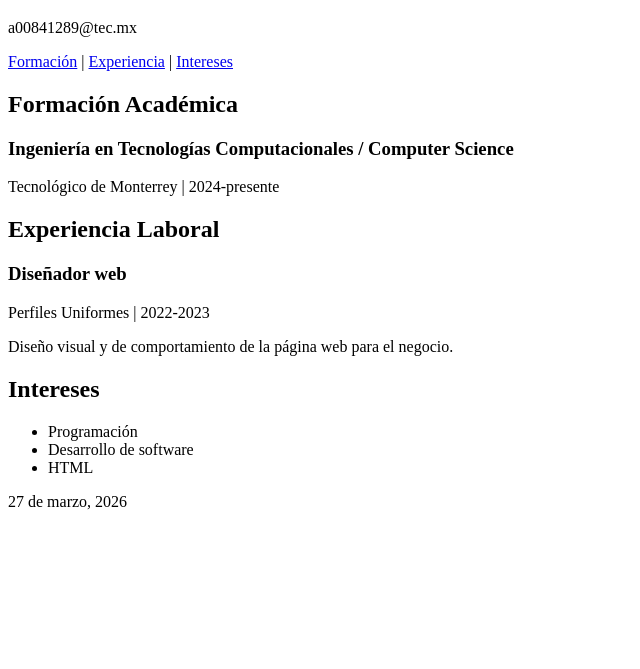
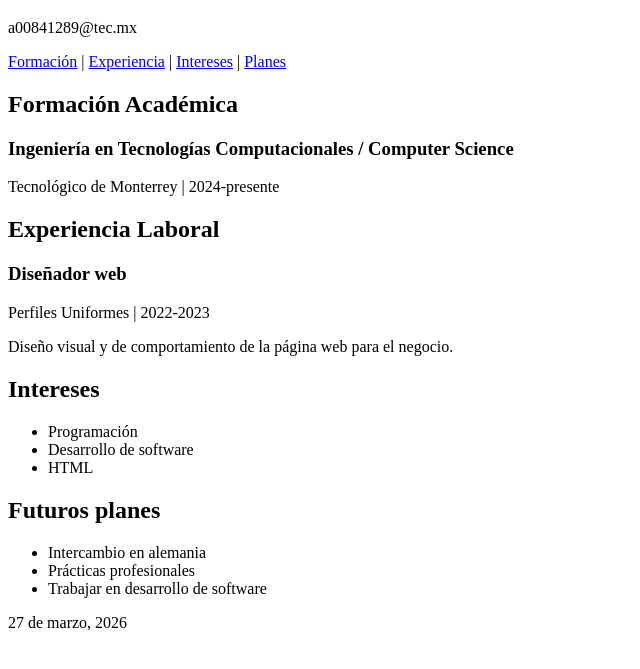
Before and after one commit to rodrigopena23/M3_Tarea1, a plain HTML site: page index.html in a window 1280 px wide. Shown: the part 61-730 px from the top of the page, without its empty margins (0-640 px from the left). Drawn offline with Linux system fonts and the light colour scheme.

Commit message:
Agregar sección de "Planes futuros"

```diff
--- a/index.html
+++ b/index.html
@@ -15,7 +15,8 @@
   <nav>
   <a href="#formacion">Formación</a> |
   <a href="#experiencia">Experiencia</a> |
-  <a href="#intereses">Intereses</a>
+  <a href="#intereses">Intereses</a> |
+  <a href="planes">Planes</a>
 </nav>
 
   <main>
@@ -46,6 +47,15 @@
       </ul>
     </section>
 
+    <section id = "planes">
+      <h2> Futuros planes </h2>
+    </section>
+    <ul>
+      <li> Intercambio en alemania </li>
+      <li> Prácticas profesionales </li>
+      <li> Trabajar en desarrollo de software </li>
+    </ul>
+
   </main>
 
   <footer>
```
